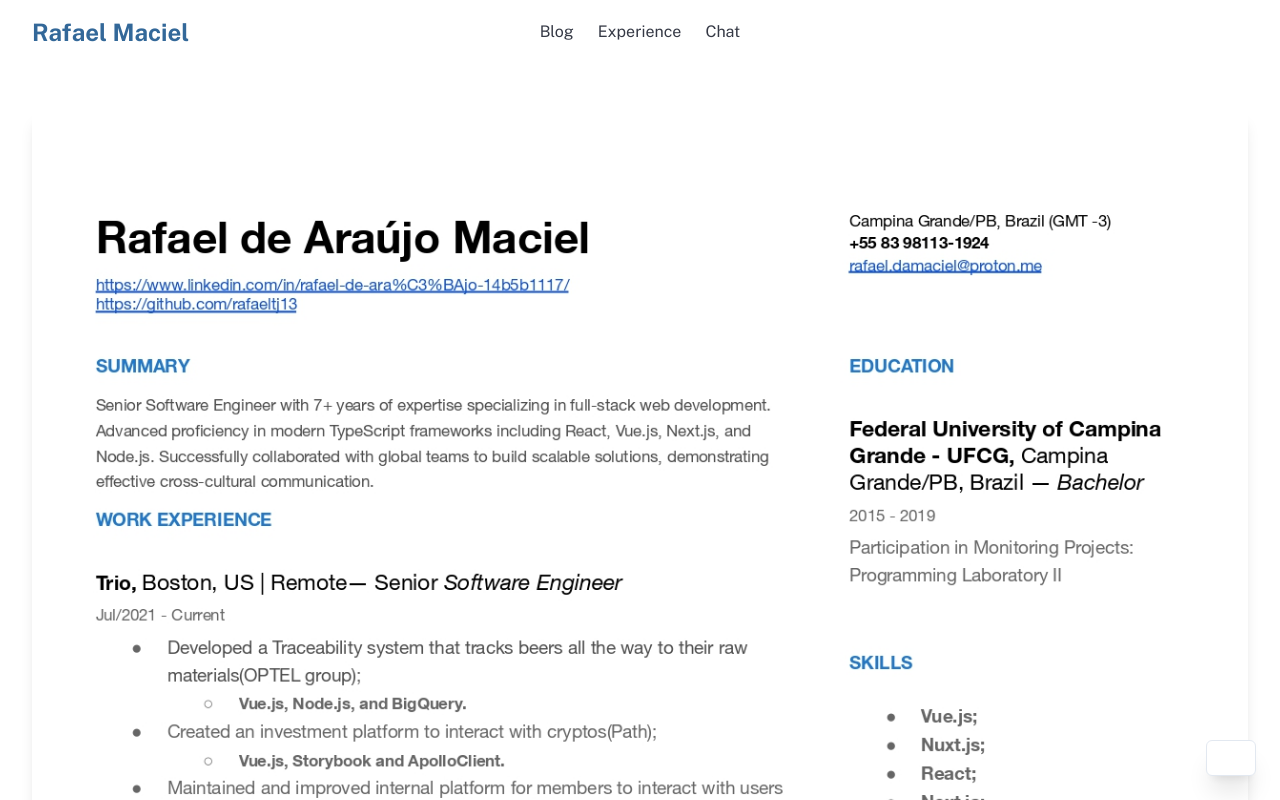
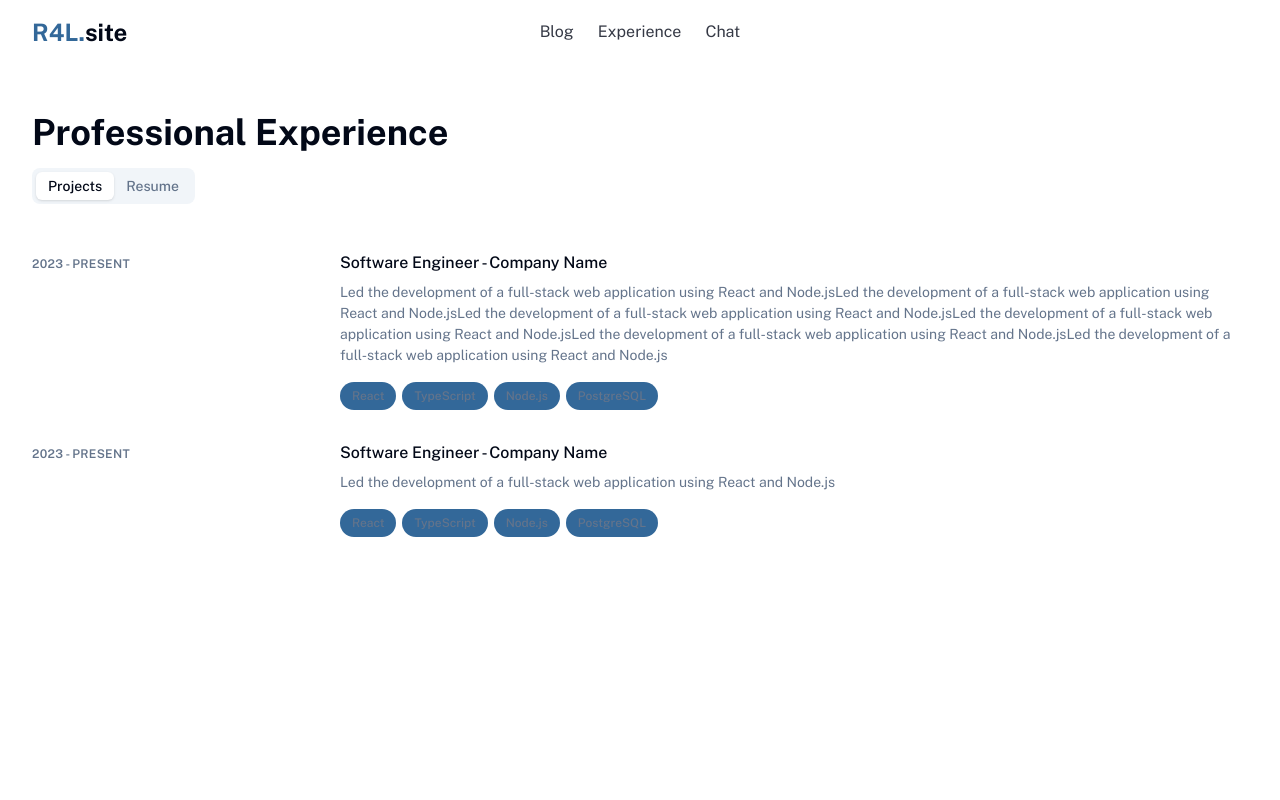
Before and after one commit to rafaeltj13/blog, a Next.js app: page /experience in a window 1280 px wide. Shown: the top 800 px of the page. Built offline with nearby package versions, Linux system fonts and the light colour scheme; some icons are missing.

Commit message:
feat: added experience item

```diff
--- a/package.json
+++ b/package.json
@@ -15,12 +15,14 @@
     "@radix-ui/react-label": "^2.1.1",
     "@radix-ui/react-scroll-area": "^1.2.3",
     "@radix-ui/react-slot": "^1.1.1",
+    "@radix-ui/react-tabs": "^1.1.3",
     "class-variance-authority": "^0.7.1",
     "clsx": "^2.1.1",
     "dayjs": "^1.11.13",
     "lucide-react": "^0.474.0",
     "motion": "^12.0.6",
     "next": "15.1.6",
+    "next-themes": "^0.4.4",
     "ollama": "^0.5.12",
     "openai": "^4.83.0",
     "pdfjs-dist": "^4.10.38",
--- a/src/app/chat/page.tsx
+++ b/src/app/chat/page.tsx
@@ -70,12 +70,6 @@ export default function ChatPage() {
         animate={isInView ? { opacity: 1, x: 0 } : { opacity: 0, x: -50 }}
         transition={{ duration: 0.6, delay: 0.2 }}
       ></motion.p>
-      {/* <motion.div
-        initial={{ opacity: 0, y: 50 }}
-        animate={isInView ? { opacity: 1, y: 0 } : { opacity: 0, y: 50 }}
-        transition={{ duration: 0.6, delay: 0.4 }}
-        className="w-full h-[1px] bg-gradient-to-r from-[#23486a] to-[#36E4DA] rounded-lg"
-      /> */}
       <motion.div
         initial={{ opacity: 0, y: 50 }}
         animate={isInView ? { opacity: 1, y: 0 } : { opacity: 0, y: 50 }}
--- a/src/app/experience/page.tsx
+++ b/src/app/experience/page.tsx
@@ -5,6 +5,8 @@ import { Icon } from "@iconify/react/dist/iconify.js";
 import Image from "next/image";
 import { motion, useInView } from "motion/react";
 import { useRef } from "react";
+import { Tabs, TabsContent, TabsList, TabsTrigger } from "@/components/ui/tabs";
+import ExperienceItem from "@/components/experience/item";
 
 export default function ResumePage() {
   const ref = useRef(null);
@@ -16,6 +18,15 @@ export default function ResumePage() {
 
   return (
     <div className="py-28 px-8 max-w-screen-xl mx-auto" ref={ref}>
+      <h1 className="text-4xl font-bold mb-4">Professional Experience</h1>
+      <Tabs defaultValue="projects" className="dark:bg-slate-900">
+        <TabsList>
+          <TabsTrigger value="projects">Projects</TabsTrigger>
+          <TabsTrigger value="resume">Resume</TabsTrigger>
+        </TabsList>
+
+        <TabsContent value="resume">
+          <div className="mt-12">
             <motion.div
               initial={{ opacity: 0, y: 20 }}
               animate={isInView ? { opacity: 1, y: 0 } : { opacity: 0, y: 20 }}
@@ -48,5 +59,26 @@ export default function ResumePage() {
               </Button>
             </motion.div>
           </div>
+        </TabsContent>
+        <TabsContent value="projects">
+          <div className="mt-12">
+            <ExperienceItem
+              timeRange="2023 - Present"
+              title="Software Engineer"
+              description="Led the development of a full-stack web application using React and Node.jsLed the development of a full-stack web application using React and Node.jsLed the development of a full-stack web application using React and Node.jsLed the development of a full-stack web application using React and Node.jsLed the development of a full-stack web application using React and Node.jsLed the development of a full-stack web application using React and Node.js"
+              technologies={["React", "TypeScript", "Node.js", "PostgreSQL"]}
+              company="Company Name"
+            />
+            <ExperienceItem
+              timeRange="2023 - Present"
+              title="Software Engineer"
+              description="Led the development of a full-stack web application using React and Node.js"
+              technologies={["React", "TypeScript", "Node.js", "PostgreSQL"]}
+              company="Company Name"
+            />
+          </div>
+        </TabsContent>
+      </Tabs>
+    </div>
   );
 }
--- a/src/app/globals.css
+++ b/src/app/globals.css
@@ -31,8 +31,9 @@
   --radius: 0.5rem;
 }
 
-@media (prefers-color-scheme: dark) {
-    :root {
+/* @media (prefers-color-scheme: dark) { */
+[data-theme="dark"] body {
+  /* :root { */
     --card-background: 220, 5%, 13%;
     --background: 222.2 84% 4.9%;
     --foreground: 210 40% 98%;
@@ -58,7 +59,7 @@
     --chart-3: 30 80% 55%;
     --chart-4: 280 65% 60%;
     --chart-5: 340 75% 55%;
-    }
+  /* } */
 }
 
 @layer base {
@@ -71,8 +72,9 @@
 }
 
 .gradient-border {
-    background: linear-gradient(hsl(var(--background)), hsl(var(--background))) padding-box,
-                linear-gradient(to right, #23486a, #36E4DA) border-box;
+  background: linear-gradient(hsl(var(--background)), hsl(var(--background)))
+      padding-box,
+    linear-gradient(to right, #23486a, #36e4da) border-box;
   border: 2px solid transparent;
   border-radius: 0.5rem;
 }
--- a/src/app/layout.tsx
+++ b/src/app/layout.tsx
@@ -2,6 +2,7 @@ import type { Metadata } from "next";
 import { Public_Sans, JetBrains_Mono } from "next/font/google";
 import "./globals.css";
 import Header from "@/components/ui/header";
+import { ThemeProvider } from "next-themes";
 
 const publicSans = Public_Sans({
   subsets: ["latin"],
@@ -25,12 +26,14 @@ export default function RootLayout({
   children: React.ReactNode;
 }>) {
   return (
-    <html lang="en">
+    <html lang="en" suppressHydrationWarning>
       <body
         className={`${publicSans.variable} ${jetbrainsMono.variable} font-sans antialiased`}
       >
-        <Header />
-        {children}
+        <ThemeProvider attribute="data-theme">
+          <Header />
+          {children}
+        </ThemeProvider>
       </body>
     </html>
   );
--- a/src/app/page.tsx
+++ b/src/app/page.tsx
@@ -1,14 +1,11 @@
 "use client";
 
-import { motion, useScroll } from "motion/react";
+import ExperienceItem from "@/components/experience/item";
+import { motion } from "motion/react";
 import { useRef } from "react";
 
 export default function Home() {
   const scrollRef = useRef(null);
-  const { scrollYProgress } = useScroll({
-    target: scrollRef,
-    offset: ["start end", "end start"],
-  });
 
   return (
     <div className="py-28 px-8 max-w-screen-xl mx-auto flex justify-between">
@@ -36,14 +33,14 @@ export default function Home() {
           animate={{ opacity: 1 }}
           transition={{ duration: 0.8, delay: 0.4 }}
         >
-          <motion.p className="text-foreground/60 mb-4 text-xl hover:scale-110 transition-transform cursor-pointer hover:text-foreground">
+          <motion.p className="text-foreground/60 mb-4 text-xl hover:scale-105 transition-transform cursor-pointer hover:text-foreground">
             About
           </motion.p>
-          <motion.p className="text-foreground/60 mb-4 text-xl hover:scale-110 transition-transform cursor-pointer hover:text-foreground">
-            Professional experience
+          <motion.p className="text-foreground/60 mb-4 text-xl hover:scale-105 transition-transform cursor-pointer hover:text-foreground">
+            Projects
           </motion.p>
-          <motion.p className="text-foreground/60 mb-4 text-xl hover:scale-110 transition-transform cursor-pointer hover:text-foreground">
-            Relevant posts
+          <motion.p className="text-foreground/60 mb-4 text-xl hover:scale-105 transition-transform cursor-pointer hover:text-foreground">
+            Posts
           </motion.p>
         </motion.div>
       </motion.div>
@@ -153,6 +150,35 @@ export default function Home() {
             design and development, creating experiences that not only look
             great but are meticulously built for performance and usability.
           </motion.p>
+          <motion.div
+            className="py-8"
+            initial={{ opacity: 0, y: 50 }}
+            whileInView={{ opacity: 1, y: 0 }}
+            viewport={{ once: true, margin: "-100px" }}
+            transition={{ duration: 0.8 }}
+          >
+            <ExperienceItem
+              timeRange="2023 - Present"
+              title="Software Engineer"
+              description="Led the development of a full-stack web application using React and Node.js"
+              technologies={["React", "TypeScript", "Node.js", "PostgreSQL"]}
+              company="Company Name"
+            />
+            <ExperienceItem
+              timeRange="2023 - Present"
+              title="Software Engineer"
+              description="Led the development of a full-stack web application using React and Node.js"
+              technologies={["React", "TypeScript", "Node.js", "PostgreSQL"]}
+              company="Company Name"
+            />
+            <ExperienceItem
+              timeRange="2023 - Present"
+              title="Software Engineer"
+              description="Led the development of a full-stack web application using React and Node.js"
+              technologies={["React", "TypeScript", "Node.js", "PostgreSQL"]}
+              company="Company Name"
+            />
+          </motion.div>
         </motion.div>
       </div>
     </div>
--- /dev/null
+++ b/src/components/experience/item.tsx
@@ -0,0 +1,44 @@
+interface ExperienceItemProps {
+  timeRange: string;
+  title: string;
+  description: string;
+  technologies: string[];
+  company: string;
+}
+
+export default function ExperienceItem({
+  timeRange,
+  title,
+  description,
+  technologies,
+  company,
+}: ExperienceItemProps) {
+  return (
+    <div className="group relative grid mb-8 transition-all sm:grid-cols-8 sm:gap-8 md:gap-4 lg:hover:!opacity-100 lg:group-hover/list:opacity-50 w-full">
+      <div className="absolute -inset-x-4 -inset-y-4 z-0 hidden rounded-md transition motion-reduce:transition-none lg:-inset-x-6 lg:block lg:group-hover:bg-muted/50 lg:group-hover:shadow-[inset_0_1px_0_0_rgba(148,163,184,0.1)] lg:group-hover:drop-shadow-lg"></div>
+      <header className="z-10 mb-2 mt-1 text-xs font-semibold uppercase tracking-wide text-muted-foreground sm:col-span-2">
+        {timeRange}
+      </header>
+      <div className="z-10 sm:col-span-6">
+        <h3 className="font-medium leading-snug text-foreground">
+          <div className="inline-flex items-baseline font-medium leading-tight text-foreground hover:text-primary group/link text-base">
+            <span className="absolute -inset-x-4 -inset-y-2.5 hidden rounded md:-inset-x-6 md:-inset-y-4 lg:block"></span>
+            {title} - {company}
+          </div>
+        </h3>
+        <p className="mt-2 text-sm leading-normal text-muted-foreground">
+          {description}
+        </p>
+        <ul className="mt-2 flex flex-wrap" aria-label="Technologies used">
+          {technologies.map((tech, index) => (
+            <li key={index} className="mr-1.5 mt-2">
+              <div className="flex items-center rounded-full bg-primary group-hover:bg-transparent group-hover:text-primary transition-all px-3 py-1 text-xs font-medium leading-5 text-muted-foreground">
+                {tech}
+              </div>
+            </li>
+          ))}
+        </ul>
+      </div>
+    </div>
+  );
+}
--- a/src/components/ui/header.tsx
+++ b/src/components/ui/header.tsx
@@ -3,9 +3,11 @@
 import Link from "next/link";
 import { useEffect, useState } from "react";
 import { Icon } from "@iconify/react";
+import { useTheme } from "next-themes";
 
 export default function Header() {
   const [isScrolled, setIsScrolled] = useState(false);
+  const { theme, setTheme } = useTheme();
 
   useEffect(() => {
     const handleScroll = () => {
@@ -18,13 +20,13 @@ export default function Header() {
 
   return (
     <header
-      className={`flex items-center justify-between py-4 fixed top-0 left-0 right-0 z-50 w-full backdrop-blur-sm  ${
-        isScrolled ? "bg-background/75 border-b border-primary" : ""
+      className={`flex items-center justify-between py-4 fixed top-0 left-0 right-0 z-50 w-full backdrop-blur-sm max-w-screen-xl mx-auto  ${
+        isScrolled ? "bg-background/50 border-primary" : ""
       }`}
     >
       <div className="flex items-center pl-8 w-64">
-        <Link href="/" className="text-2xl font-bold text-primary">
-          Rafael Maciel
+        <Link href="/" className="text-2xl font-bold">
+          <span className="text-primary">R4L.</span>site
         </Link>
       </div>
       <nav className="flex items-center space-x-6 ">
@@ -75,6 +77,17 @@ export default function Header() {
             height="24"
           />
         </Link>
+        <Icon
+          onClick={() => setTheme(theme === "light" ? "dark" : "light")}
+          className="text-foreground hover:text-primary cursor-pointer"
+          icon={
+            theme === "light"
+              ? "line-md:sun-rising-loop"
+              : "line-md:moon-rising-loop"
+          }
+          width="24"
+          height="24"
+        />
       </div>
     </header>
   );
--- /dev/null
+++ b/src/components/ui/tabs.tsx
@@ -0,0 +1,55 @@
+"use client";
+
+import * as React from "react";
+import * as TabsPrimitive from "@radix-ui/react-tabs";
+
+import { cn } from "@/lib/utils";
+
+const Tabs = TabsPrimitive.Root;
+
+const TabsList = React.forwardRef<
+  React.ElementRef<typeof TabsPrimitive.List>,
+  React.ComponentPropsWithoutRef<typeof TabsPrimitive.List>
+>(({ className, ...props }, ref) => (
+  <TabsPrimitive.List
+    ref={ref}
+    className={cn(
+      "inline-flex h-9 items-center justify-center rounded-lg bg-muted p-1 text-muted-foreground",
+      className
+    )}
+    {...props}
+  />
+));
+TabsList.displayName = TabsPrimitive.List.displayName;
+
+const TabsTrigger = React.forwardRef<
+  React.ElementRef<typeof TabsPrimitive.Trigger>,
+  React.ComponentPropsWithoutRef<typeof TabsPrimitive.Trigger>
+>(({ className, ...props }, ref) => (
+  <TabsPrimitive.Trigger
+    ref={ref}
+    className={cn(
+      "inline-flex items-center justify-center whitespace-nowrap rounded-md px-3 py-1 text-sm font-medium ring-offset-background transition-all focus-visible:outline-none focus-visible:ring-2 focus-visible:ring-ring focus-visible:ring-offset-2 disabled:pointer-events-none disabled:opacity-50 data-[state=active]:bg-background data-[state=active]:text-foreground data-[state=active]:shadow",
+      className
+    )}
+    {...props}
+  />
+));
+TabsTrigger.displayName = TabsPrimitive.Trigger.displayName;
+
+const TabsContent = React.forwardRef<
+  React.ElementRef<typeof TabsPrimitive.Content>,
+  React.ComponentPropsWithoutRef<typeof TabsPrimitive.Content>
+>(({ className, ...props }, ref) => (
+  <TabsPrimitive.Content
+    ref={ref}
+    className={cn(
+      "mt-2 ring-offset-background focus-visible:outline-none focus-visible:ring-2 focus-visible:ring-ring focus-visible:ring-offset-2",
+      className
+    )}
+    {...props}
+  />
+));
+TabsContent.displayName = TabsPrimitive.Content.displayName;
+
+export { Tabs, TabsList, TabsTrigger, TabsContent };
```
Also changed, not shown: 2 other files (tests, documents, lock files or other folders). Lines whose indentation alone changed are shown as unchanged.
